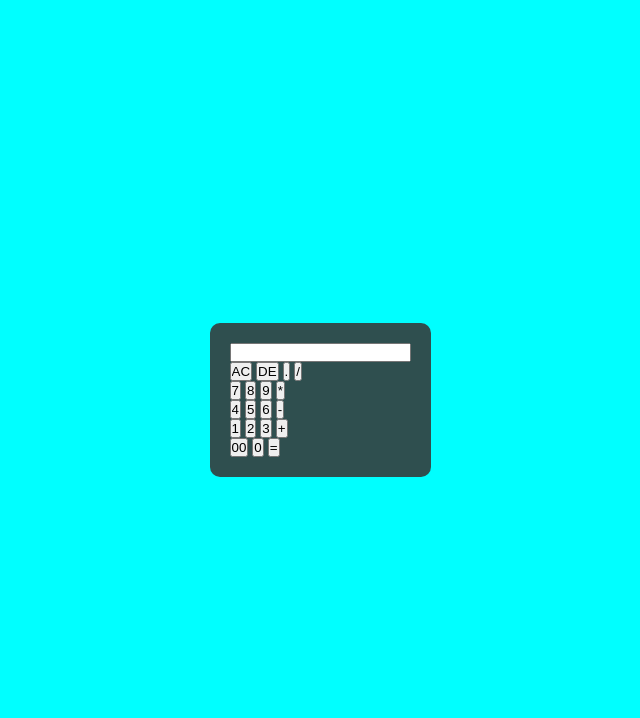
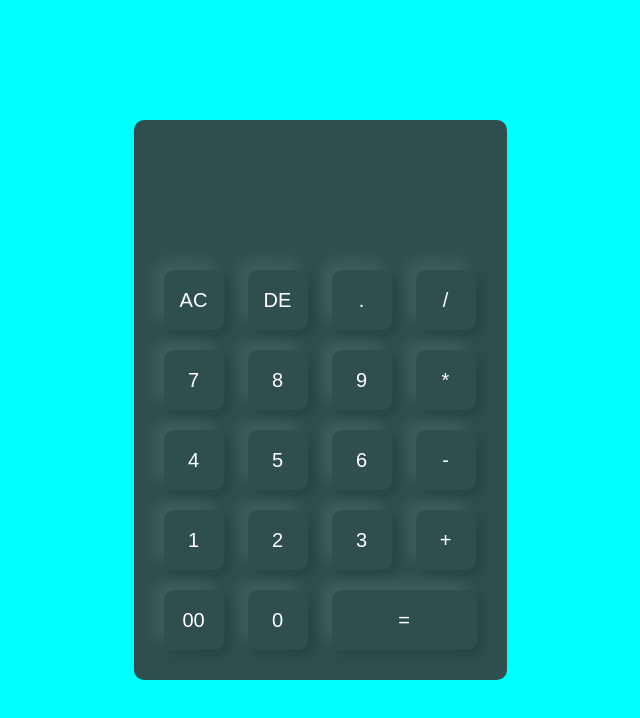
Before and after one commit to Nomanshabbir1/js_assignment-7-calculator, a plain HTML site: page index.html in a window 1280 px wide. Shown: the whole page, without its empty margins (320-960 px from the left). Drawn offline with Linux system fonts and the light colour scheme.

Commit message:
css added for buttons

```diff
--- a/index.html
+++ b/index.html
@@ -12,7 +12,7 @@
     <div class="container">
 <div class="calculator">
     <form>
-        <div>
+        <div class="display">
             <input type="text" name="display">
         </div>
         <div>
@@ -42,7 +42,7 @@
         <div>
             <input type="button" value="00">
             <input type="button" value="0">
-            <input type="button" value="=">
+            <input type="button" value="=" class="equal">
         </div>
     </form>
 </div>
--- a/style.css
+++ b/style.css
@@ -20,3 +20,34 @@
     padding: 20px;
     border-radius: 10px;
 }
+
+.calculator form input{
+    border: 0;
+    outline: 0;
+    width: 60px;
+    height: 60px;
+    border-radius: 10px;
+    box-shadow: -8px -8px 15px rgba(255, 255, 255, 0.1), 5px 5px 15px rgba(0, 0, 0, 0.2);
+    background: transparent;
+    font-size: 20px;
+    color: #fff;
+    cursor: pointer;
+    margin: 10px;
+}
+
+form .display{
+    display: flex;
+    justify-content: flex-end;
+    margin: 20px 0;
+}
+
+form .display input{
+    text-align: right;
+    flex: 1;
+    font-size: 45PX;
+    box-shadow: none;
+}
+
+form input.equal{
+    width: 145px;
+}
```
